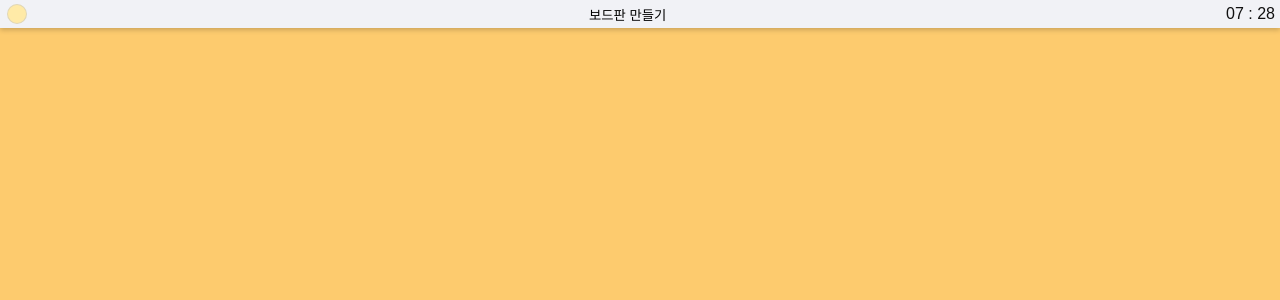
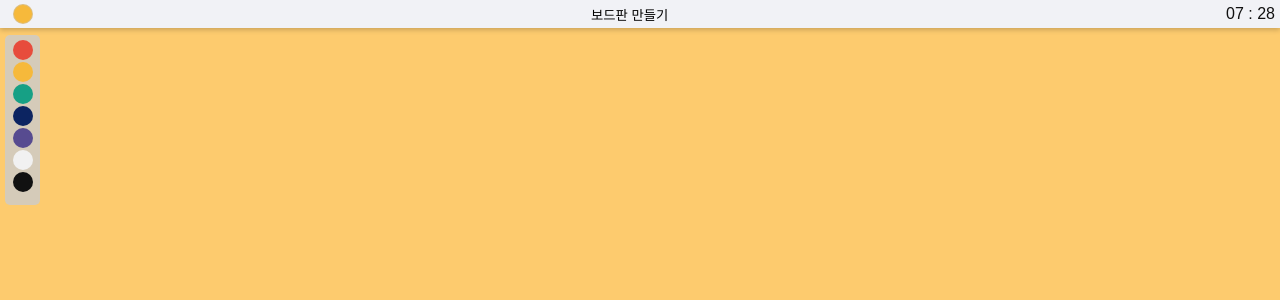
Before and after one commit to danbe80/yell-app, a React (Create React App) app: page / in a window 1280 px wide. Both pictures are taken after a click on the button 17 px from the left and 14 px from the top of the page. Shown: the top 300 px of the page. Built offline with nearby package versions, Linux system fonts and the light colour scheme.

Commit message:
color theme 변경 기능 완료/ color 수정중

```diff
--- a/src/App.tsx
+++ b/src/App.tsx
@@ -3,7 +3,29 @@ import CreateBoardForm from "./Components/CreateBoardForm";
 import DragDrop from "./Components/DrageDrop";
 import HeaderBtn from "./Components/HeaderBtn";
 import Timer from "./Components/Timer";
+import { createGlobalStyle, ThemeProvider } from 'styled-components';
+import reset from 'styled-reset';
+import {  redTheme, yellowTheme, greenTheme, blueTheme, purpleTheme, silverTheme, blackTheme} from "./theme";
+import { useState } from "react";
+import { useRecoilValue } from "recoil";
+import { colorState } from "./Atoms/color";
 
+const GlobalStyle = createGlobalStyle`
+  ${reset}
+  // 추가 초기 css
+  @import url('https://fonts.googleapis.com/css2?family=Source+Sans+Pro:wght@300;400&display=swap');
+  body {
+    font-weight: 300;
+    font-family: 'Source Sans Pro', sans-serif;
+    background-color:${(props) => props.theme.bgColor};
+    color: #111;
+    line-height: 1.2;
+  }
+  a {
+    text-decoration:none;
+    color:inherit;
+  }
+  `;
 
 const Wrapper = styled.div`
   display: flex;
@@ -36,7 +58,18 @@ interface IHeader {
 
 
 function App() {
+  const colorpick = useRecoilValue(colorState);
+
   return(
+    <>
+      <ThemeProvider
+        theme={colorpick === "yellowTheme" ? yellowTheme :
+          colorpick === "redTheme" ? redTheme :
+          colorpick === "greenTheme" ? greenTheme :
+          colorpick === "blueTheme" ? blueTheme :
+          colorpick === "purpleTheme" ? purpleTheme :
+          colorpick === "silverTheme" ? silverTheme : blackTheme}>
+        <GlobalStyle />
         <Wrapper>
           <Header bgColor="#f1f2f6">
             <HeaderBtn />
@@ -47,6 +80,8 @@ function App() {
             <DragDrop />
           </BoardsWrap>
         </Wrapper>
+      </ThemeProvider>
+    </>
   );
 }
 
--- /dev/null
+++ b/src/Atoms/color.tsx
@@ -0,0 +1,10 @@
+import { atom } from "recoil";
+
+export interface ITheme{
+  color: string;
+}
+
+export const colorState = atom({
+  key: "colors",
+  default: "yellowTheme"
+})
--- a/src/Components/DrageDrop.tsx
+++ b/src/Components/DrageDrop.tsx
@@ -36,6 +36,7 @@ const Title = styled.h2`
   display: block;
   padding-top: 10px;
   text-align: center;
+  color: ${(props) => props.theme.textColor};
   font-size: 18px;
   font-weight: 600;
   margin-bottom: 10px;
--- a/src/Components/HeaderBtn.tsx
+++ b/src/Components/HeaderBtn.tsx
@@ -1,5 +1,8 @@
 import { useState } from "react";
+import { useForm } from "react-hook-form";
+import { useRecoilState } from "recoil";
 import styled from "styled-components";
+import { colorState } from "../Atoms/color";
 
 const BtnWrap = styled.div`
   height: 25px;
@@ -7,14 +10,12 @@ const BtnWrap = styled.div`
   display: flex;
   justify-content: flex-start;
   align-items: center;
-  button {
-    margin: 2px;
-  }
 `;
 const ChangeTheme = styled.button`
-  background-color: ${props => props.theme.boardColor};
+  background-color: ${props => props.theme.boardsColor};
   width: 20px;
   height: 20px;
+  margin-left: 8px;
   border-radius: 50%;
   border: 1px solid rgba(194, 194, 194, 0.498);
   box-sizing: border-box;
@@ -23,24 +24,66 @@ const ChangeTheme = styled.button`
   }
 `;
 
+const ColorPicker = styled.form`
+  display: flex;
+  flex-direction: column;
+  align-items: center;
+  position: absolute;
+  top: 35px;
+  border-radius: 5px;
+  background-color: rgba(204, 204, 204, .8);
+  width: 35px;
+  height: 170px;
+`
+interface IColorProps {
+  top: string;
+  Color: string;
+}
+
+const Colors = styled.button<IColorProps>`
+  position: absolute;
+  width: 20px;
+  height: 20px;
+  top: ${props => props.top};
+  border-radius: 50%;
+  background-color: ${props => props.Color};
+  border: none;
+  &:hover {
+    border: 1px solid rgba(194, 194, 194, 0.498);
+    box-sizing: border-box;
+    box-shadow: 1px 1px 4px rgba(0,0,0,.3) inset;
+  }
+`
+interface IColor{
+  color: string;
+}
 function HeaderBtn(){
-  const [changeColor, setChangeColor] = useState(false);
+  const [colorPicker, setColorPricker] = useState(false);
+  const [colors, setColor] = useRecoilState(colorState);
 
-  const onChangeColor = () => {
-    // theme color 변경
-    if(changeColor){
-      console.log("색 picker on");
-      setChangeColor(false);
+  const onColorPicker = () => {
+    // theme color picker on/off
+    if(colorPicker){
+      setColorPricker(false);
     }
     else {
-      console.log("색 picker off");
-      setChangeColor(true);
+      setColorPricker(true);
     }
   }
   return (
     <BtnWrap>
-      <ChangeTheme onClick={onChangeColor}/>
-      {}
+      <ChangeTheme onClick={onColorPicker}/>
+      {colorPicker ?
+        <ColorPicker>
+          <Colors onClick={() => {setColor("redTheme"); setColorPricker(false);}} type="button" Color="#e74c3c" top="5px"/>
+          <Colors onClick={() => {setColor("yellowTheme"); setColorPricker(false);}} type="button" Color="#f6b93b" top="27px"/>
+          <Colors onClick={() => {setColor("greenTheme"); setColorPricker(false);}} type="button" Color="#16a085" top="49px"/>
+          <Colors onClick={() => {setColor("blueTheme" ); setColorPricker(false);}} type="button" Color="#0c2461" top="71px"/>
+          <Colors onClick={() => {setColor("purpleTheme"); setColorPricker(false);}} type="button" Color="#574b90" top="93px"/>
+          <Colors onClick={() => {setColor("silverTheme"); setColorPricker(false);}} type="button" Color="#f1f1f1" top="115px"/>
+          <Colors onClick={() => {setColor("blackTheme"); setColorPricker(false);}} type="button" Color="#111111" top="137px"/>
+        </ColorPicker>
+        : null}
     </BtnWrap>
   );
 }
--- a/src/index.tsx
+++ b/src/index.tsx
@@ -1,36 +1,13 @@
 import React from 'react';
 import ReactDOM from 'react-dom';
 import { RecoilRoot } from 'recoil';
-import { createGlobalStyle, ThemeProvider } from 'styled-components';
-import reset from 'styled-reset';
 import App from './App';
-import {yellowTheme} from "./theme";
 
-
-const GlobalStyle = createGlobalStyle`
-  ${reset}
-  // 추가 초기 css
-  @import url('https://fonts.googleapis.com/css2?family=Source+Sans+Pro:wght@300;400&display=swap');
-  body {
-    font-weight: 300;
-    font-family: 'Source Sans Pro', sans-serif;
-    background-color:${(props) => props.theme.bgColor};
-    color: #111;
-    line-height: 1.2;
-  }
-  a {
-    text-decoration:none;
-    color:inherit;
-  }
-  `;
 
 ReactDOM.render(
   <React.StrictMode>
     <RecoilRoot>
-      <ThemeProvider theme={yellowTheme}>
-        <GlobalStyle />
-        <App />
-      </ThemeProvider>
+      <App />
     </RecoilRoot>
   </React.StrictMode>,
   document.getElementById('root')
--- a/src/styled.d.ts
+++ b/src/styled.d.ts
@@ -9,5 +9,6 @@ declare module 'styled-components' {
     overColor: string;
     FromThisColor: string;
 		draggingCardColor: string,
+		textColor?: string,
 	}
 }
--- a/src/theme.ts
+++ b/src/theme.ts
@@ -1,13 +1,14 @@
 import { DefaultTheme } from "styled-components";
+
 
 export const redTheme: DefaultTheme = {
   bgColor: "#d63031", // 전체 배경
-  cardColor: "#ff7675", // 카드
-  boardsColor: "#f6b93b", // 보드판들
-  boardColor: "",
-  overColor: "#f7d794", // 도착한 영역
-  FromThisColor: "#f6e58d", // 벗어난 영역
-  draggingCardColor: "#fad390"
+  cardColor: "#f1f2f6", // 카드
+  boardsColor: "#e74c3c", // 보드판들(제목쪽)
+  boardColor: "#ff7675", // 카드 올려놓은 보드판
+  overColor: "#e66767", // 도착한 영역
+  FromThisColor: "#fab1a0", // 벗어난 영역
+  draggingCardColor: "#e74c3c" // 들어올린 카드
 };
 export const yellowTheme: DefaultTheme = {
   bgColor: "#fdcb6e",
@@ -18,29 +19,21 @@ export const yellowTheme: DefaultTheme = {
   FromThisColor: "#f6e58d",
   draggingCardColor: "#f6b93b"
 };
-export const orangeTheme: DefaultTheme = {
-  bgColor: "#e15f41",
-  cardColor: "#f1f2f6",
-  boardsColor: "#f6b93b",
-  boardColor: "",
-  overColor: "#f7d794",
-  FromThisColor: "#f6e58d",
-  draggingCardColor: "#fad390"
-};
 export const greenTheme: DefaultTheme = {
   bgColor: "#00b894",
   cardColor: "#f1f2f6",
-  boardsColor: "#f6b93b",
-  boardColor: "",
-  overColor: "#f7d794",
-  FromThisColor: "#f6e58d",
-  draggingCardColor: "#fad390"
+  boardsColor: "#16a085",
+  boardColor: "#55efc4",
+  overColor: "#1dd1a1",
+  FromThisColor: "#55E6C1",
+  draggingCardColor: "#16a085",
+  textColor: "#f1f1f1",
 };
 export const blueTheme: DefaultTheme = {
   bgColor: "#0c2461",
   cardColor: "#f1f2f6",
-  boardsColor: "#f6b93b",
-  boardColor: "",
+  boardsColor: "#273c75",
+  boardColor: "#40739e",
   overColor: "#f7d794",
   FromThisColor: "#f6e58d",
   draggingCardColor: "#fad390"
```
Lines whose indentation alone changed are shown as unchanged.
